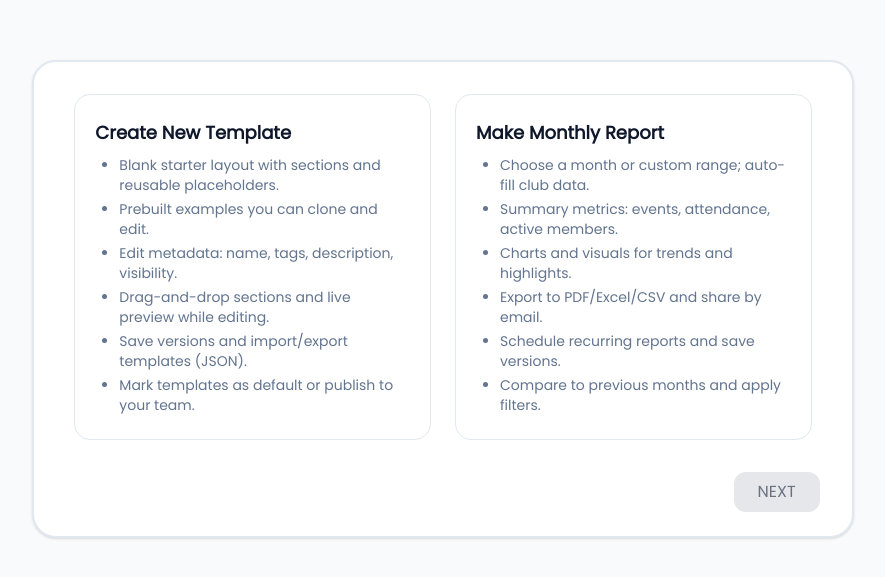
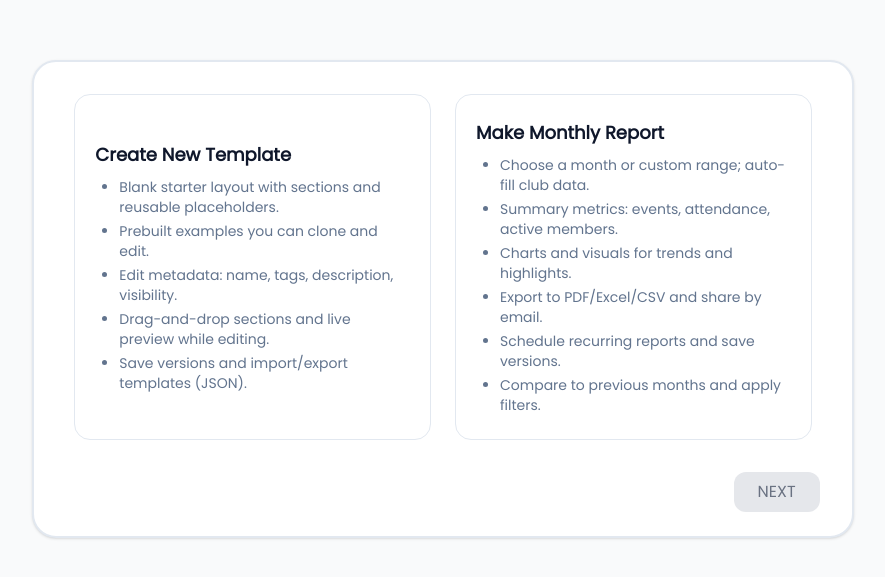
Before and after one commit to MOHIT-IITP/clubmates, a Next.js app: page /Select in a window 1280 px wide. Shown: the part 101-678 px from the top of the page, without its empty margins (197-1082 px from the left). Built offline with nearby package versions, Linux system fonts and the light colour scheme.

Commit message:
Update page.tsx

```diff
--- a/app/Select/page.tsx
+++ b/app/Select/page.tsx
@@ -24,19 +24,18 @@ const page = () => {
               onKeyDown={(e) => e.key === "Enter" && setSelected((s) => (s === "template" ? null : "template"))}
               className={`flex-1 flex flex-col justify-center items-start rounded-2xl border p-6 transition-transform duration-150 ease-in-out cursor-pointer ${
                 selected === "template"
-                  ? "scale-105 shadow-lg bg-indigo-600 text-white border-transparent"
+                  ? "shadow-lg bg-gray-100 text-black border-transparent"
                   : "bg-white hover:shadow-md border-slate-200"
               }`}
             >
               {/* Left card content */}
-                <h1 className={`text-lg font-semibold -ml-1 ${selected === "template" ? "text-white" : "text-slate-900"}`}>Create New Template</h1>
-              <ul className={`mt-2 list-disc pl-5 space-y-1 text-sm ${selected === "template" ? "text-indigo-100" : "text-slate-500"}`}>
+                <h1 className={`text-lg font-semibold -ml-1 ${selected === "template" ? "text-slate-900" : "text-slate-900"}`}>Create New Template</h1>
+              <ul className={`mt-2 list-disc pl-5 space-y-1 text-sm ${selected === "template" ? "text-slate-600" : "text-slate-500"}`}>
                 <li>Blank starter layout with sections and reusable placeholders.</li>
                 <li>Prebuilt examples you can clone and edit.</li>
                 <li>Edit metadata: name, tags, description, visibility.</li>
                 <li>Drag-and-drop sections and live preview while editing.</li>
                 <li>Save versions and import/export templates (JSON).</li>
-                <li>Mark templates as default or publish to your team.</li>
               </ul>
             </div>
 
@@ -53,7 +52,7 @@ const page = () => {
             >
               {/* Right card content */}
                 <h1 className={`text-lg font-semibold -ml-1 ${selected === "report" ? "text-black" : "text-slate-900"}`}>Make Monthly Report</h1>
-              <ul className={`mt-2 list-disc pl-5 space-y-1 text-sm ${selected === "report" ? "text-black" : "text-slate-500"}`}>
+              <ul className={`mt-2 list-disc pl-5 space-y-1 text-sm ${selected === "report" ? "text-slate-600" : "text-slate-500"}`}>
                 <li>Choose a month or custom range; auto-fill club data.</li>
                 <li>Summary metrics: events, attendance, active members.</li>
                 <li>Charts and visuals for trends and highlights.</li>
@@ -72,7 +71,7 @@ const page = () => {
               className={`rounded-xl px-6 py-2 transition-colors font-medium ${
                 !selected
                   ? "bg-gray-200 text-gray-500 cursor-not-allowed"
-                  : "bg-indigo-600 text-white hover:bg-indigo-700"
+                  : "bg-indigo-600 cursor-pointer text-white hover:bg-indigo-700"
               }`}
             >
               NEXT
```
